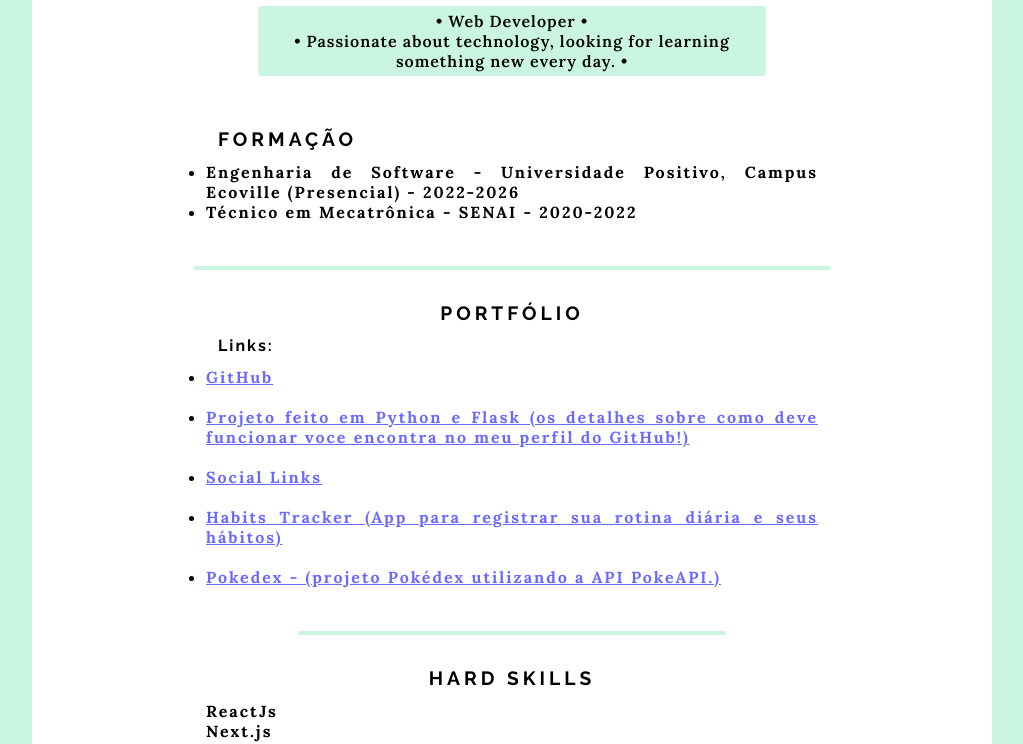
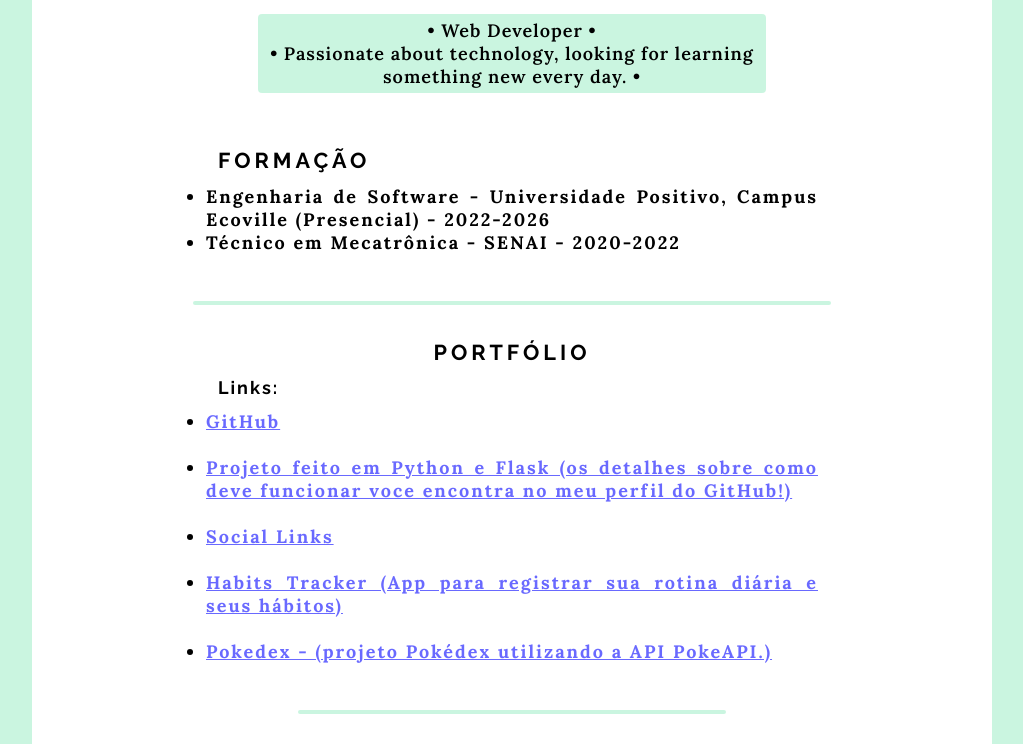
Before and after one commit to bonatoneto/curriculo, a plain HTML site: page index.html in a window 1280 px wide. Shown: the part 114-858 px from the top of the page, without its empty margins (128-1151 px from the left). Drawn offline with Linux system fonts and the light colour scheme.

Commit message:
Curriculo atualizado 22/06/2023

```diff
--- a/style.css
+++ b/style.css
@@ -89,6 +89,8 @@ main {
     margin: auto;
     text-align: justify;
     font-family: 'Lora', serif;
+    font-size: 18px;
+    font-weight: 500;
     letter-spacing: 2px;
     border-bottom-left-radius: 32px;
     border-bottom-right-radius: 32px;
```
